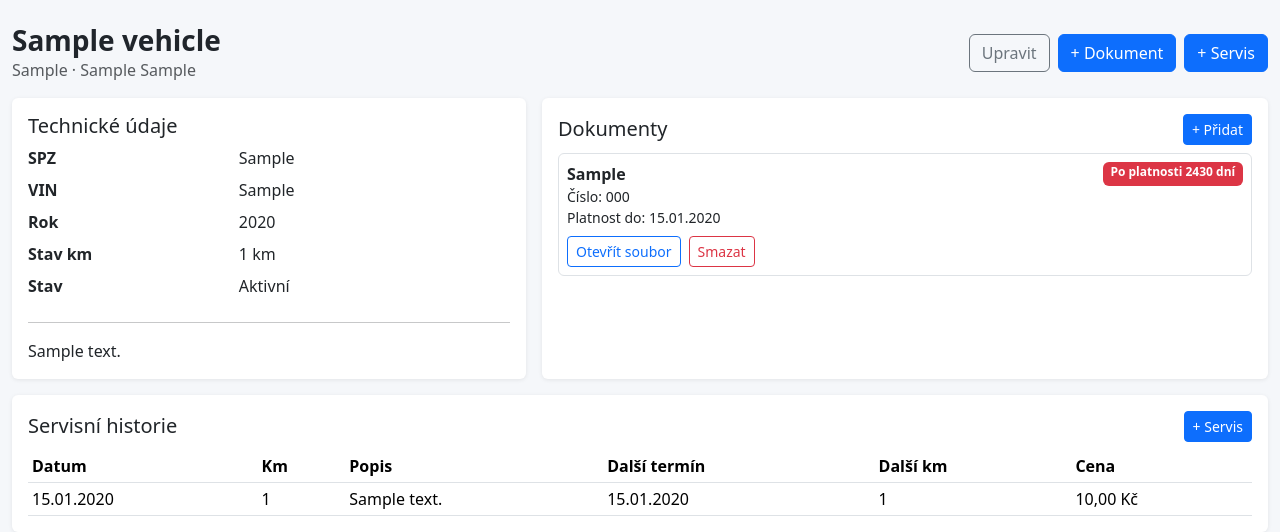
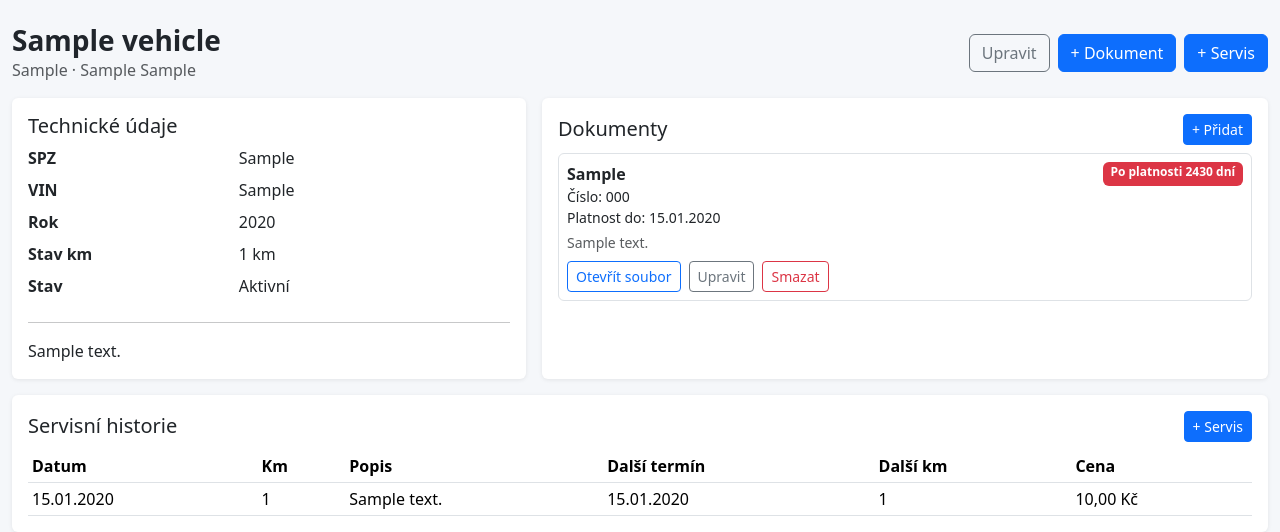
Before and after one commit to DavidMatani/Projekty, a Flask app: page /vehicles/1 in a window 1280 px wide. Shown: the part 56-588 px from the top of the page. Run offline with Flask 3, Linux system fonts and the light colour scheme; a user stored in the database is signed in; tables that the repository leaves empty hold one stand-in row (values such as "Sample post").

Commit message:
Add edit action to vehicle documents

```diff
--- a/zamestnanci-vozidla/templates/vehicle_detail.html
+++ b/zamestnanci-vozidla/templates/vehicle_detail.html
@@ -3,6 +3,6 @@
 {% block content %}
 <div class="d-flex justify-content-between align-items-center page-header mb-3"><div><h1 class="page-title h3">{{ vehicle.label }}</h1><div class="text-muted">{{ vehicle.plate }}{% if vehicle.make or vehicle.model %} · {{ ((vehicle.make or '') ~ ' ' ~ (vehicle.model or '')).strip() }}{% endif %}</div></div><div class="quick-actions"><a class="btn btn-outline-secondary" href="{{ url_for('vehicle_form', vehicle_id=vehicle.id) }}">Upravit</a><a class="btn btn-primary" href="{{ url_for('vehicle_document_new', vehicle_id=vehicle.id) }}">+ Dokument</a><a class="btn btn-primary" href="{{ url_for('vehicle_service_new', vehicle_id=vehicle.id) }}">+ Servis</a></div></div>
 <div class="row g-3"><div class="col-12 col-xl-5"><div class="card p-3 h-100"><h2 class="h5">Technické údaje</h2><dl class="row mb-0"><dt class="col-5">SPZ</dt><dd class="col-7">{{ vehicle.plate }}</dd><dt class="col-5">VIN</dt><dd class="col-7">{{ vehicle.vin or '—' }}</dd><dt class="col-5">Rok</dt><dd class="col-7">{{ vehicle.year or '—' }}</dd><dt class="col-5">Stav km</dt><dd class="col-7">{{ '{:,}'.format(vehicle.odometer or 0).replace(',', ' ') }} km</dd><dt class="col-5">Stav</dt><dd class="col-7">{{ 'Aktivní' if vehicle.active else 'Neaktivní' }}</dd></dl>{% if vehicle.note %}<hr><div>{{ vehicle.note }}</div>{% endif %}</div></div>
-<div class="col-12 col-xl-7"><div class="card p-3 h-100"><div class="d-flex justify-content-between align-items-center"><h2 class="h5 mb-0">Dokumenty</h2><a class="btn btn-sm btn-primary" href="{{ url_for('vehicle_document_new', vehicle_id=vehicle.id) }}">+ Přidat</a></div><div class="mt-2">{% for d in documents %}{% set s=document_status(d.valid_until) %}<div class="border rounded p-2 mb-2"><div class="d-flex justify-content-between gap-2"><strong>{{ d.doc_type }}</strong><span class="badge text-bg-{{ s[0] }}">{{ s[1] }}</span></div>{% if d.number %}<div class="small">Číslo: {{ d.number }}</div>{% endif %}{% if d.valid_until %}<div class="small">Platnost do: {{ d.valid_until.strftime('%d.%m.%Y') }}</div>{% endif %}<div class="d-flex gap-2 mt-2">{% if d.stored_name %}<a class="btn btn-sm btn-outline-primary" target="_blank" href="{{ url_for('protected_file', stored_name=d.stored_name) }}">Otevřít soubor</a>{% endif %}<form method="post" action="{{ url_for('vehicle_document_delete', document_id=d.id) }}" onsubmit="return confirm('Odstranit dokument i nahraný soubor?')"><button class="btn btn-sm btn-outline-danger">Smazat</button></form></div></div>{% else %}<div class="text-muted">Žádné dokumenty.</div>{% endfor %}</div></div></div></div>
+<div class="col-12 col-xl-7"><div class="card p-3 h-100"><div class="d-flex justify-content-between align-items-center"><h2 class="h5 mb-0">Dokumenty</h2><a class="btn btn-sm btn-primary" href="{{ url_for('vehicle_document_new', vehicle_id=vehicle.id) }}">+ Přidat</a></div><div class="mt-2">{% for d in documents %}{% set s=document_status(d.valid_until) %}<div class="border rounded p-2 mb-2"><div class="d-flex justify-content-between gap-2"><strong>{{ d.doc_type }}</strong><span class="badge text-bg-{{ s[0] }}">{{ s[1] }}</span></div>{% if d.number %}<div class="small">Číslo: {{ d.number }}</div>{% endif %}{% if d.valid_until %}<div class="small">Platnost do: {{ d.valid_until.strftime('%d.%m.%Y') }}</div>{% endif %}{% if d.note %}<div class="small text-muted mt-1">{{ d.note }}</div>{% endif %}<div class="d-flex gap-2 mt-2 flex-wrap">{% if d.stored_name %}<a class="btn btn-sm btn-outline-primary" target="_blank" href="{{ url_for('protected_file', stored_name=d.stored_name) }}">Otevřít soubor</a>{% endif %}<a class="btn btn-sm btn-outline-secondary" href="{{ url_for('vehicle_document_edit', document_id=d.id) }}">Upravit</a><form method="post" action="{{ url_for('vehicle_document_delete', document_id=d.id) }}" onsubmit="return confirm('Odstranit dokument i nahraný soubor?')"><button class="btn btn-sm btn-outline-danger">Smazat</button></form></div></div>{% else %}<div class="text-muted">Žádné dokumenty.</div>{% endfor %}</div></div></div></div>
 <div class="card p-3 mt-3"><div class="d-flex justify-content-between align-items-center mb-2"><h2 class="h5 mb-0">Servisní historie</h2><a class="btn btn-sm btn-primary" href="{{ url_for('vehicle_service_new', vehicle_id=vehicle.id) }}">+ Servis</a></div><div class="table-responsive"><table class="table table-sm mb-0"><thead><tr><th>Datum</th><th>Km</th><th>Popis</th><th>Další termín</th><th>Další km</th><th>Cena</th></tr></thead><tbody>{% for s in services %}<tr><td>{{ s.service_date.strftime('%d.%m.%Y') }}</td><td>{{ '{:,}'.format(s.odometer).replace(',', ' ') if s.odometer else '—' }}</td><td>{{ s.description }}</td><td>{{ s.next_date.strftime('%d.%m.%Y') if s.next_date else '—' }}</td><td>{{ '{:,}'.format(s.next_odometer).replace(',', ' ') if s.next_odometer else '—' }}</td><td>{{ ('%.2f'|format(s.cost)).replace('.', ',') ~ ' Kč' if s.cost is not none else '—' }}</td></tr>{% else %}<tr><td colspan="6" class="text-muted">Žádné servisní záznamy.</td></tr>{% endfor %}</tbody></table></div></div>
 {% endblock %}
```
